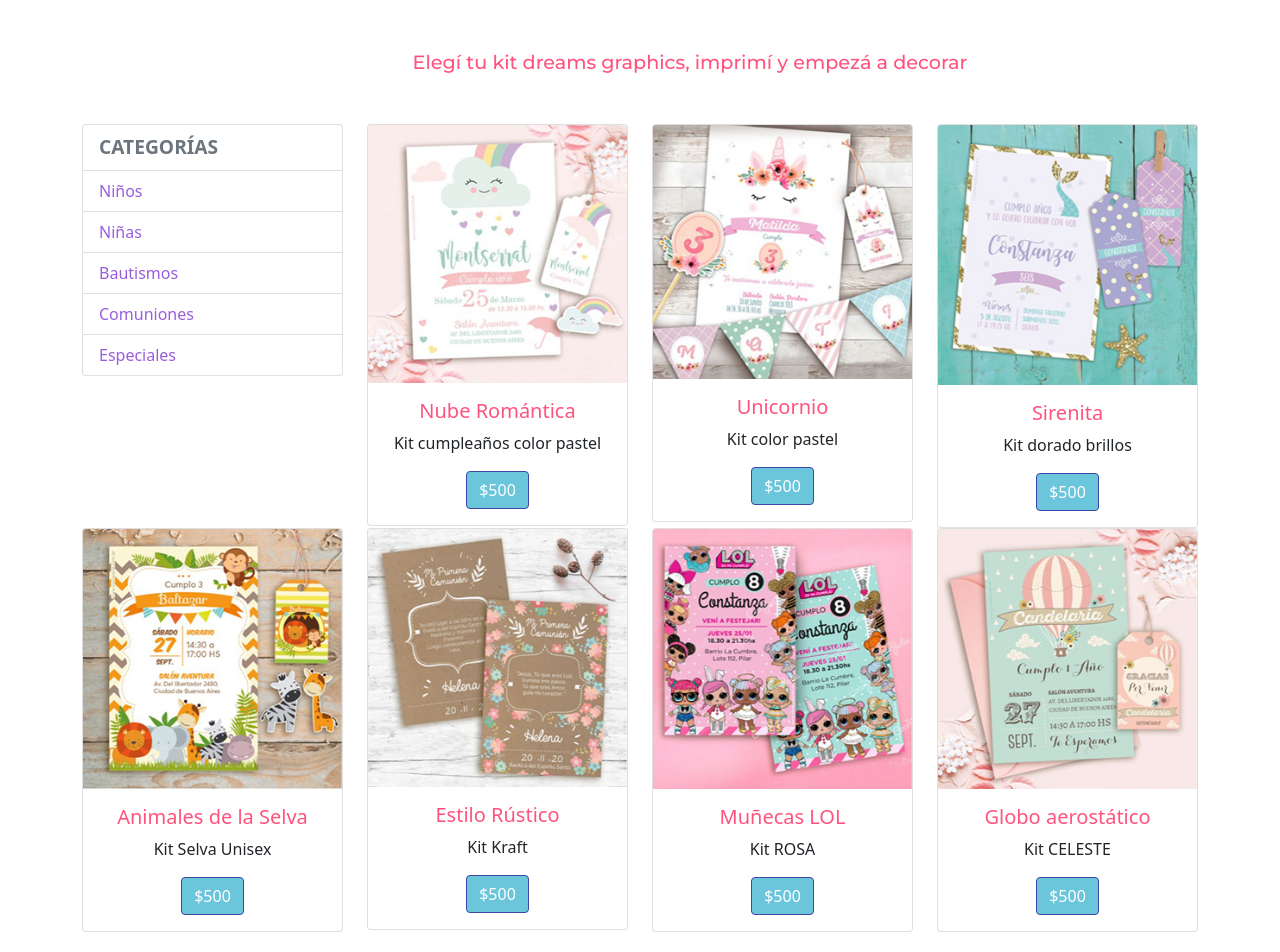
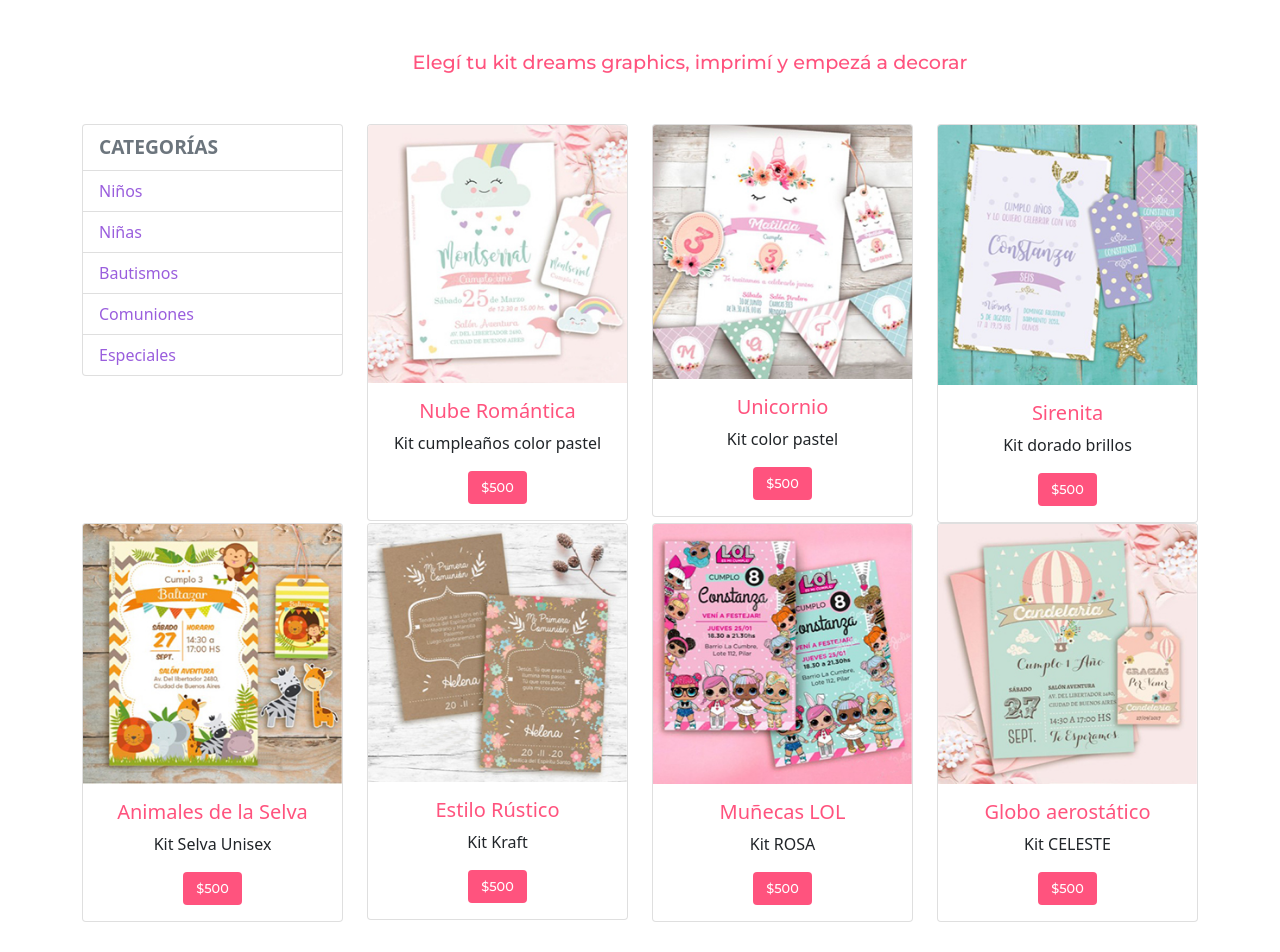
Before and after one commit to stefaniavillella/sass, a website: page page/productos.html in a window 1280 px wide. Shown: the part 160-1112 px from the top of the page. Drawn offline with Linux system fonts and the light colour scheme.

Commit message:
agregado de extend y mixin

```diff
--- a/page/productos.html
+++ b/page/productos.html
@@ -71,80 +71,80 @@
             </div>
 
                 <div class="col-md-3 cardKit">
-                <div class="card text-center" >
+                <div class="card producto" >
                     <img src="../img/productoNubes.jpg" class="card-img-top" alt="nube">
                     <div class="card-body">
                       <h5 class="card-title">Nube Romántica</h5>
                       <p class="card-text">Kit cumpleaños color pastel</p>
-                      <a href="#" class="btn cards__botonCartas">$500</a>
+                      <a href="#" class="btn botonContacto">$500</a>
                     </div>
                   </div>
                 </div>
 
 
             <div class="col-md-3 cardKit">
-                <div class="card text-center" >
+                <div class="card producto" >
                     <img src="../img/productoUnicornio.jpg" class="card-img-top" alt="unicornio">
                     <div class="card-body">
                       <h5 class="card-title">Unicornio</h5>
                       <p class="card-text">Kit color pastel</p>
-                      <a href="#" class="btn cards__botonCartas">$500</a>
+                      <a href="#" class="btn botonContacto">$500</a>
                     </div>
                   </div>
                 </div>
 
                <div class="col-md-3 cardKit">
-                   <div class="card text-center">
+                   <div class="card producto">
                        <img src="../img/productoSirenita.jpg" class="card-img-top" alt="sirenita">
                        <div class="card-body">
                         <h5 class="card-title">Sirenita</h5>
                         <p class="card-text">Kit dorado brillos</p>
-                        <a href="#" class="btn cards__botonCartas">$500</a>
+                        <a href="#" class="btn botonContacto">$500</a>
                        </div>
                    </div>
                </div>
 
                <div class="col-md-3 cardKit">
-                <div class="card text-center">
+                <div class="card producto">
                     <img src="../img/productoSelva.jpg" class="card-img-top" alt="selva">
                     <div class="card-body">
                      <h5 class="card-title">Animales de la Selva</h5>
                      <p class="card-text">Kit Selva Unisex</p>
-                     <a href="#" class="btn cards__botonCartas">$500</a>
+                     <a href="#" class="btn botonContacto">$500</a>
                     </div>
                 </div>
             </div>
 
             <div class="col-md-3 cardKit">
-                <div class="card text-center">
+                <div class="card producto">
                     <img src="../img/productoRustica.jpg" class="card-img-top" alt="rustica">
                     <div class="card-body">
                      <h5 class="card-title">Estilo Rústico</h5>
                      <p class="card-text">Kit Kraft</p>
-                     <a href="#" class="btn cards__botonCartas">$500</a>
+                     <a href="#" class="btn botonContacto">$500</a>
                     </div>
                 </div>
             </div>
 
 
             <div class="col-md-3 cardKit">
-                <div class="card text-center">
+                <div class="card producto">
                     <img src="../img/productoLol.jpg" class="card-img-top" alt="Lol">
                     <div class="card-body">
                      <h5 class="card-title">Muñecas LOL</h5>
                      <p class="card-text">Kit ROSA</p>
-                     <a href="#" class="btn cards__botonCartas">$500</a>
+                     <a href="#" class="btn botonContacto">$500</a>
                     </div>
                 </div>
             </div>
 
             <div class="col-md-3 cardKit">
-                <div class="card text-center">
+                <div class="card producto">
                     <img src="../img/productoGlobo.jpg" class="card-img-top" alt="globo">
                     <div class="card-body">
                      <h5 class="card-title">Globo aerostático</h5>
                      <p class="card-text">Kit CELESTE</p>
-                     <a href="#" class="btn cards__botonCartas">$500</a>
+                     <a href="#" class="btn botonContacto">$500</a>
                     </div>
                 </div>
             </div>
--- a/sass/partials/_cards.scss
+++ b/sass/partials/_cards.scss
@@ -2,16 +2,10 @@
     background-color: white;
 
     &__botonCartas{
-    background-color: rgb(107, 197, 219);
-    border-color: rgb(59, 70, 168);
-    color: white;
+        font-family: 'Montserrat', sans-serif;
+        font-size: 0.8rem;
+        color: white;
      }
-
-    &__botonCartas:hover{
-    background-color: rgb(255, 83, 126);
-    border-color: rgb(114, 12, 46);
-    color: white;
-    }
 
 
     &__shadow {
@@ -30,3 +24,23 @@
         font-size: 0.8rem;
     }
 }
+
+
+.botonContacto{
+     @extend .cards__botonCartas;
+     background-color: $coral;
+}
+
+.botonContacto:hover{
+    background-color: #d4145a;
+}
+
+
+@mixin text-center {
+    display: flex;
+    text-align: center;
+}
+
+.producto{
+    @include text-center;
+}
```
Also changed, not shown: page/contacto.html (+4 -0 lines), page/quienesSomos.html (+2 -2 lines), css/compilado.css.
